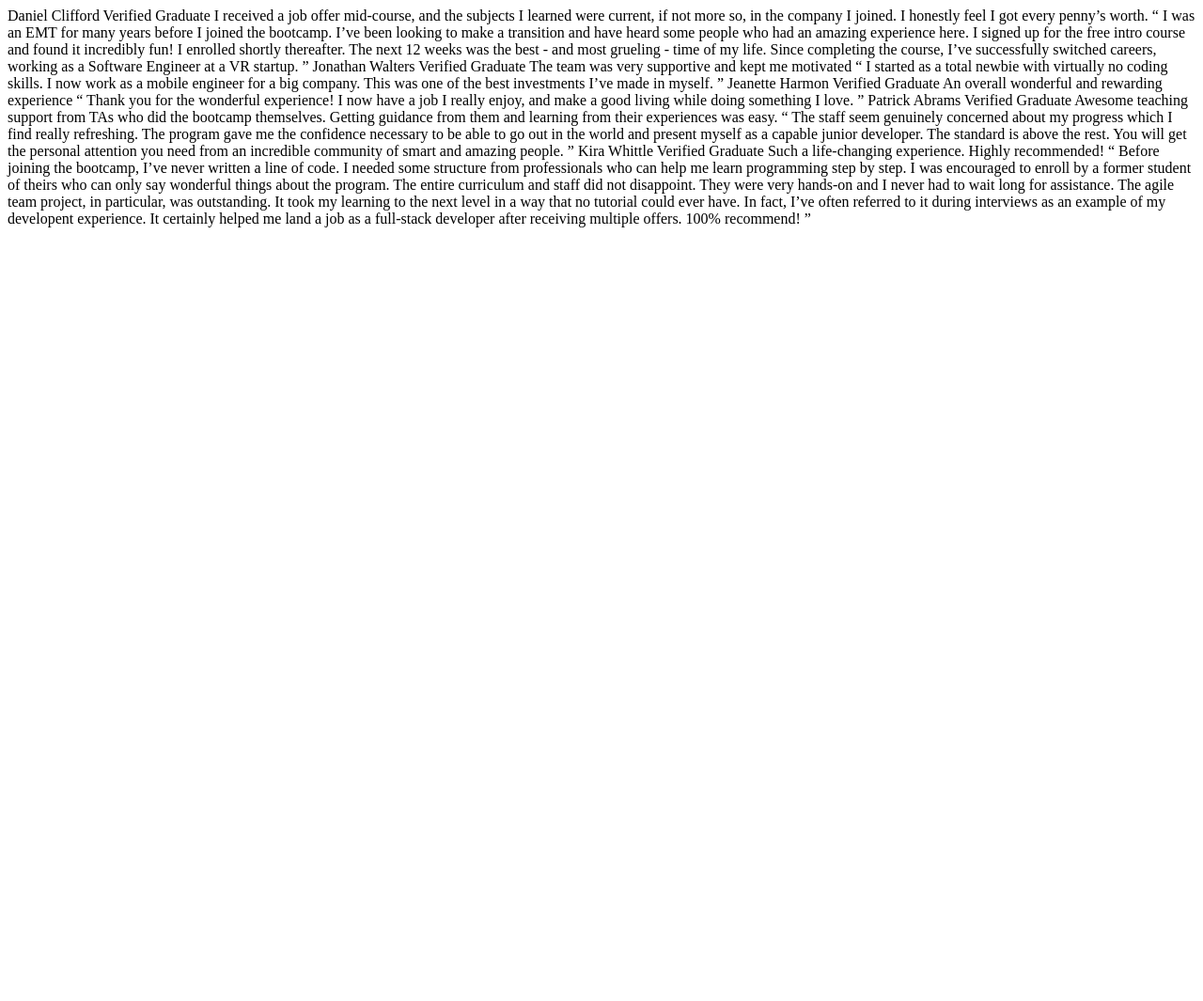
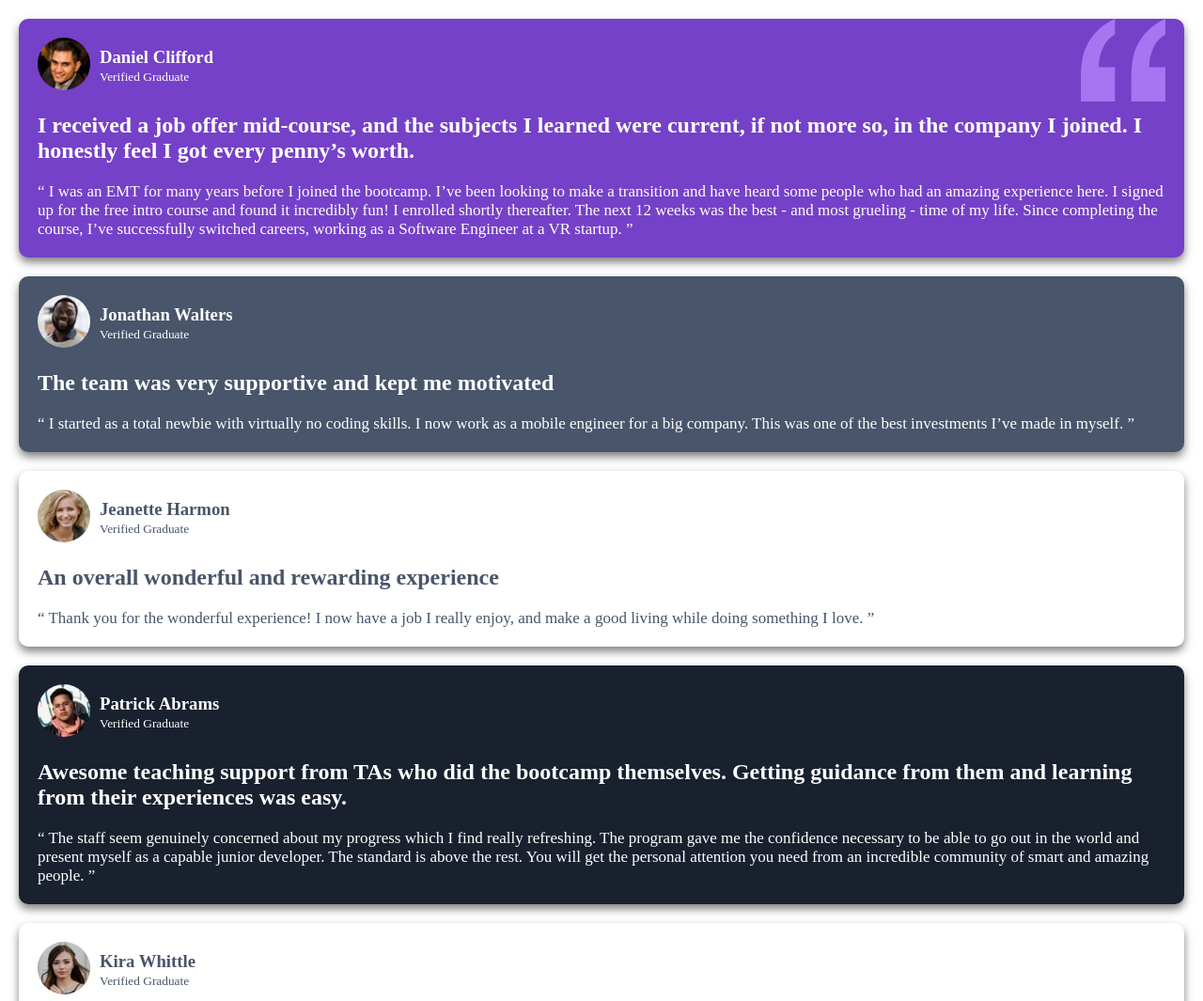
Before and after one commit to shpokas-io/Grid_training_session, a plain HTML site: page index.html in a window 1280 px wide. Shown: the top 1065 px of the page at 94% size. Before the commit the page ends 800 px from the top, so only its background shows below. Drawn offline with Linux system fonts and the light colour scheme.

Commit message:
Finished designing cards

```diff
--- a/index.html
+++ b/index.html
@@ -4,64 +4,116 @@
 <head>
   <meta charset="UTF-8">
   <meta name="viewport" content="width=device-width, initial-scale=1.0">
+  <link rel="stylesheet" href="style.css">
   <title> Testimonial-section </title>
 
 </head>
 
 <body>
+  <div class="container">
+    <div class="cards violet">
+      <img src="images/bg-pattern-quotation.svg" alt="quotation mark" class="quotes
+      ">
+      <div class="image">
+        <div>
+          <img src="images/image-daniel.jpg" alt="persons photo">
+        </div>
+        <div>
+          <h3>
             Daniel Clifford
-  Verified Graduate
-
-  I received a job offer mid-course, and the subjects I learned were current, if not more so,
-  in the company I joined. I honestly feel I got every penny’s worth.
-
-  “ I was an EMT for many years before I joined the bootcamp. I’ve been looking to make a
+          </h3>
+          <small>Verified Graduate</small>
+        </div>
+      </div>
+      <h4>I received a job offer mid-course, and the subjects I learned were current, if not more so,
+        in the company I joined. I honestly feel I got every penny’s worth.</h4>
+      <p>“ I was an EMT for many years before I joined the bootcamp. I’ve been looking to make a
         transition and have heard some people who had an amazing experience here. I signed up
         for the free intro course and found it incredibly fun! I enrolled shortly thereafter.
         The next 12 weeks was the best - and most grueling - time of my life. Since completing
-  the course, I’ve successfully switched careers, working as a Software Engineer at a VR startup. ”
+        the course, I’ve successfully switched careers, working as a Software Engineer at a VR startup. ”</p>
+    </div>
 
+    <div class="cards grayish-blue">
+      <div class="image">
+        <div>
+          <img src="images/image-jonathan.jpg" alt="persons photo">
+        </div>
+        <div>
+          <h3>
             Jonathan Walters
-  Verified Graduate
+          </h3>
+          <small>Verified Graduate</small>
+        </div>
+      </div>
+      <h4>The team was very supportive and kept me motivated</h4>
+      <p>“ I started as a total newbie with virtually no coding skills. I now work as a mobile engineer
+        for a big company. This was one of the best investments I’ve made in myself. ”</p>
+    </div>
 
-  The team was very supportive and kept me motivated
+    <div class="cards white">
+      <div class="image">
+        <div>
+          <img src="images/image-jeanette.jpg" alt="persons photo">
+        </div>
+        <div>
+          <h3>
+            Jeanette Harmon
+          </h3>
+          <small>Verified Graduate</small>
+        </div>
+      </div>
+      <h4>An overall wonderful and rewarding experience</h4>
+      <p>“ Thank you for the wonderful experience! I now have a job I really enjoy, and make a good living
+        while doing something I love. ”</p>
+    </div>
 
-  “ I started as a total newbie with virtually no coding skills. I now work as a mobile engineer
-  for a big company. This was one of the best investments I’ve made in myself. ”
-
-  Jeanette Harmon
-  Verified Graduate
-
-  An overall wonderful and rewarding experience
-
-  “ Thank you for the wonderful experience! I now have a job I really enjoy, and make a good living
-  while doing something I love. ”
-
+    <div class="cards blackish-blue">
+      <div class="image">
+        <div>
+          <img src="images/image-patrick.jpg" alt="persons photo">
+        </div>
+        <div>
+          <h3>
             Patrick Abrams
-  Verified Graduate
-
-  Awesome teaching support from TAs who did the bootcamp themselves. Getting guidance from them and
-  learning from their experiences was easy.
-
-  “ The staff seem genuinely concerned about my progress which I find really refreshing. The program
+          </h3>
+          <small>Verified Graduate</small>
+        </div>
+      </div>
+      <h4>Awesome teaching support from TAs who did the bootcamp themselves. Getting guidance from them and
+        learning from their experiences was easy.</h4>
+      <p>“ The staff seem genuinely concerned about my progress which I find really refreshing. The program
         gave me the confidence necessary to be able to go out in the world and present myself as a capable
         junior developer. The standard is above the rest. You will get the personal attention you need from
-  an incredible community of smart and amazing people. ”
+        an incredible community of smart and amazing people. ”</p>
+    </div>
 
+
+    <div class="cards white">
+      <div class="image">
+        <div>
+          <img src="images/image-kira.jpg" alt="persons photo">
+        </div>
+        <div>
+          <h3>
             Kira Whittle
-  Verified Graduate
-
-  Such a life-changing experience. Highly recommended!
-
-  “ Before joining the bootcamp, I’ve never written a line of code. I needed some structure from
+          </h3>
+          <small>Verified Graduate</small>
+        </div>
+      </div>
+      <h4>Such a life-changing experience. Highly recommended!</h4>
+      <p>“ Before joining the bootcamp, I’ve never written a line of code. I needed some structure from
         professionals who can help me learn programming step by step. I was encouraged to enroll by a former
         student of theirs who can only say wonderful things about the program. The entire curriculum and staff
         did not disappoint. They were very hands-on and I never had to wait long for assistance. The agile team
         project, in particular, was outstanding. It took my learning to the next level in a way that no tutorial
         could ever have. In fact, I’ve often referred to it during interviews as an example of my developent
         experience. It certainly helped me land a job as a full-stack developer after receiving multiple offers.
-  100% recommend! ”
+        100% recommend! ”</p>
+    </div>
 
+
+  </div>
 </body>
 
 </html>
--- a/style.css
+++ b/style.css
@@ -1,7 +1,87 @@
-:root {}
+:root {
+  /* Colors */
+  /* Card box bolors */
 
+  --violet-card: hsl(263, 55%, 52%);
+  --grayish-card: hsl(217, 19%, 35%);
+  --blackish-blue: hsl(219, 29%, 14%);
+  --white: hsl(0, 0%, 100%);
+  --background-color: hsl(0, 0%, 81%);
+
+
+  /* Font size */
+
+  --fnt-s-base: 1rem;
+
+  /* Font weight */
+  --fnt-weight-normal: 400;
+  --fnt-weight-bold: 600;
+}
+
+
+/* GLobal reset */
 * {
-
   margin: 0;
   padding: 0;
+  box-sizing: border-box;
 }
+
+.container {
+  margin: 20px;
+  display: grid;
+  grid-template-columns: 1fr;
+  gap: 20px;
+}
+
+
+
+.cards {
+  position: relative;
+  padding: 20px;
+  border-radius: 10px;
+  color: white;
+  box-shadow: 0 5px 10px rgba(0, 0, 0, 0.5);
+}
+
+.cards.violet {
+  background-color: var(--violet-card);
+}
+
+.cards.grayish-blue {
+  background-color: var(--grayish-card);
+}
+
+.cards.blackish-blue {
+  background-color: var(--blackish-blue);
+}
+
+.cards.white {
+  color: var(--grayish-card);
+}
+
+.cards .quotes {
+  position: absolute;
+  right: 20px;
+  top: 0;
+  width: 90px;
+}
+
+.cards .image {
+  display: flex;
+  align-items: center;
+}
+
+.cards .image img {
+  border-radius: 50%;
+  margin-right: 10px;
+}
+
+.cards h4 {
+  margin: 10px 0 20px;
+  font-size: 24px;
+  margin: 20px 0;
+}
+
+.cards p {
+  font-size: 17px;
+}
```
Also changed, not shown: 1 other file. Lines whose indentation alone changed are shown as unchanged.
